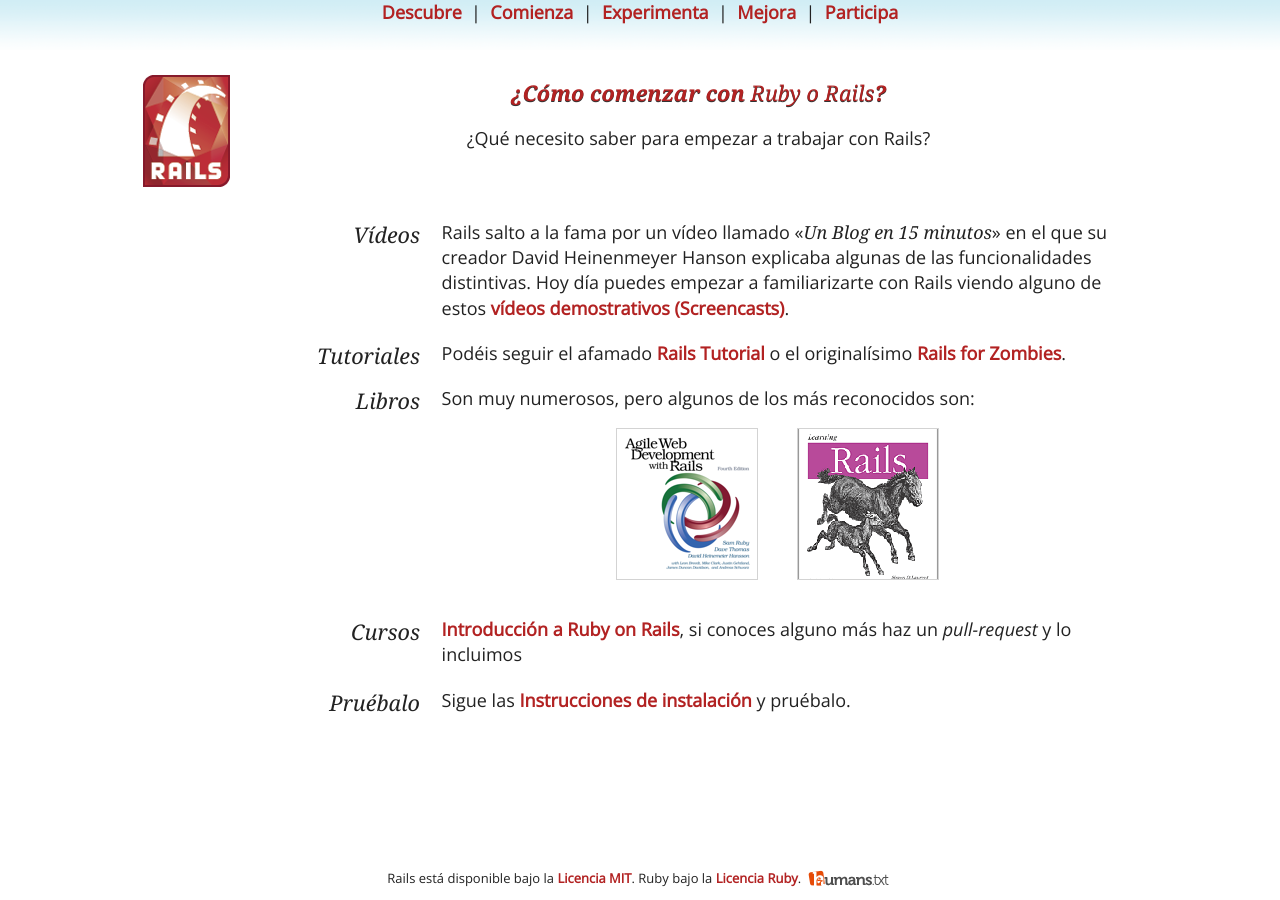
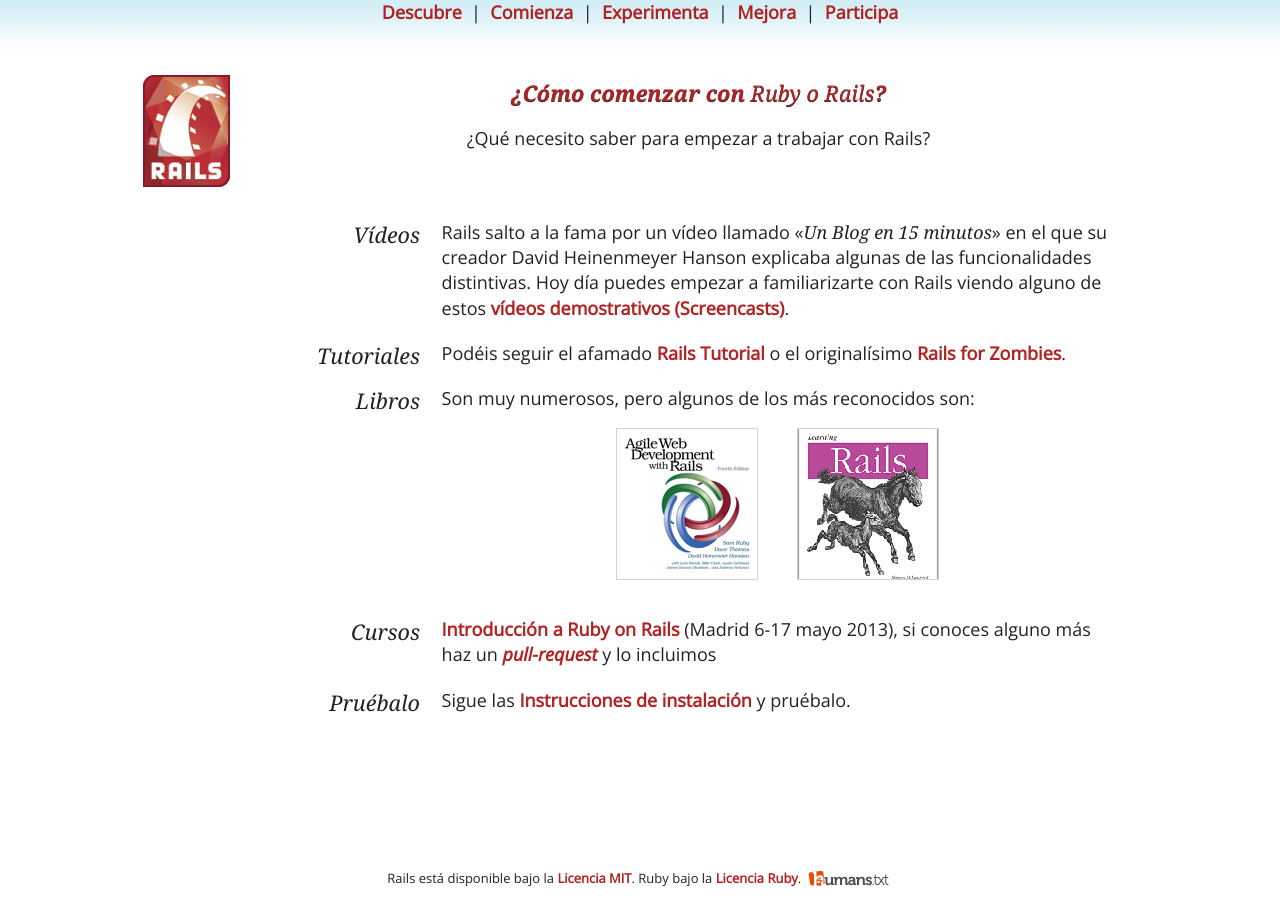
Before and after one commit to rails-es/rails-es.github.io, a Jekyll site: the page built from comienza.html, in a window 1280 px wide. Built offline with Jekyll 4.4.1, drawn with Linux system fonts in a browser that asks for light colours; nearby versions of some CDN libraries; some web fonts are replaced; Markdown is read by kramdown in place of the engine named in the settings.

```diff
--- a/comienza.html
+++ b/comienza.html
@@ -32,8 +32,8 @@ title: ¿Cómo empezar?
       </p>
     </dd>
     <dt>Cursos</dt>
-    <dd><a href="http://redradix.com/courses/intro-ruby-rails">Introducción a Ruby on Rails</a>, si conoces
-    alguno más haz un <i>pull-request</i> y lo incluimos
+    <dd><a href="http://redradix.com/courses/intro-ruby-rails">Introducción a Ruby on Rails</a> (Madrid 6-17 mayo 2013), si conoces
+    alguno más haz un <i><a href="https://github.com/aprodeweb/rubyonrails.org.es">pull-request</a></i> y lo incluimos
     </dd>
     <dt>Pruébalo</dt>
     <dd>
```
